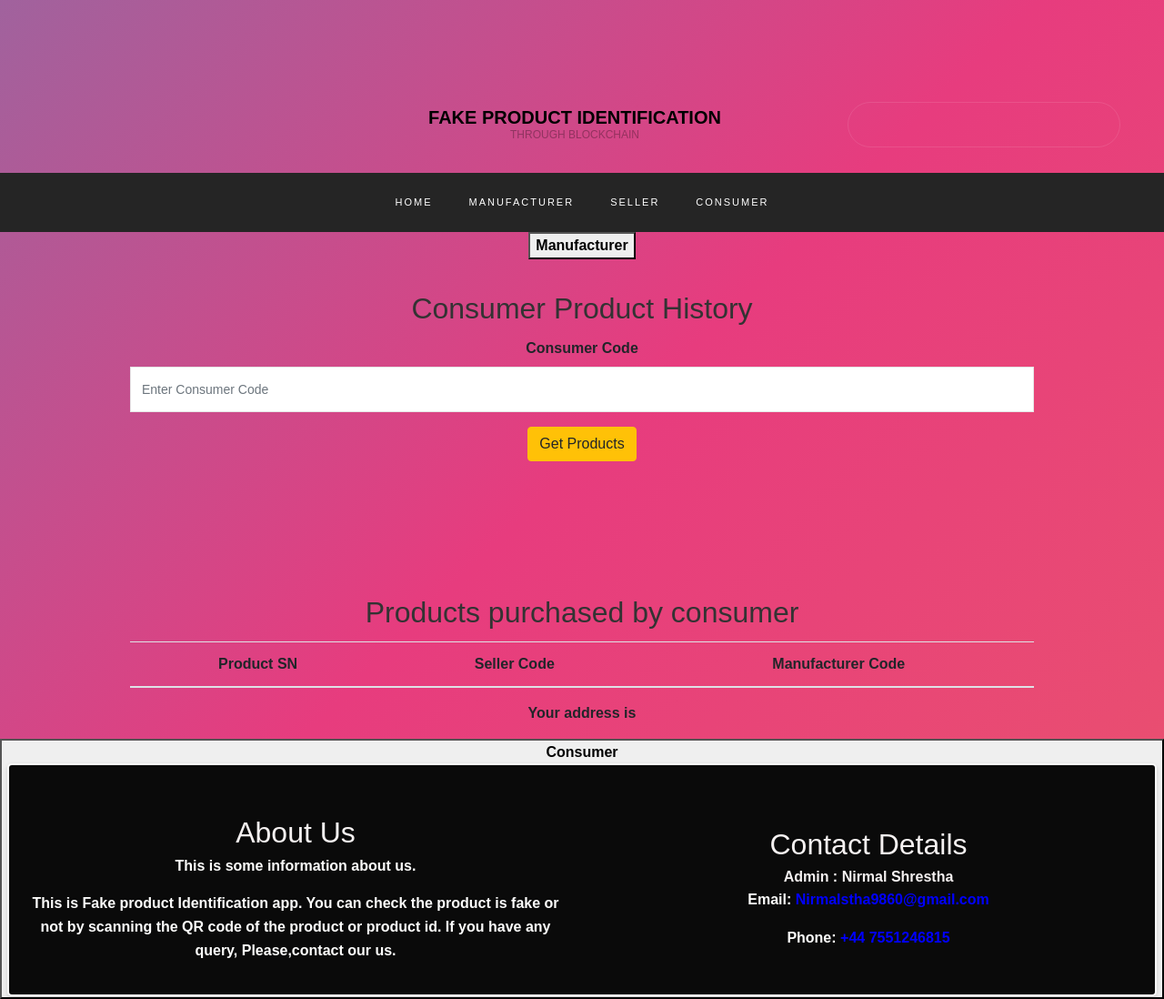
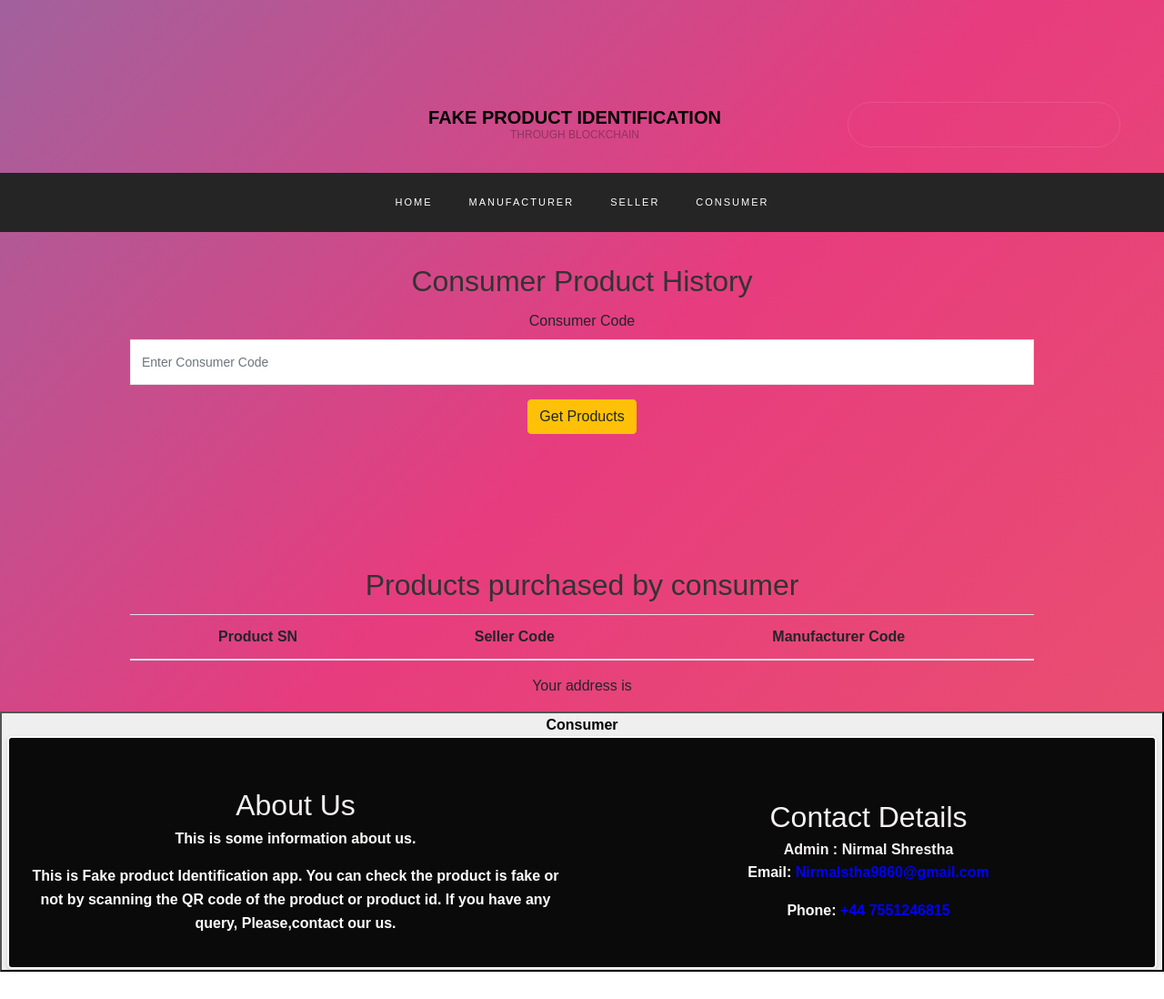
Before and after one commit to Nirmal123-hub/Fake-Product-Blockchain-Project, a website: page src/consumerPurchaseHistory.html in a window 1280 px wide. Shown: the whole page at 91% size. After the commit the page ends 1068 px from the top, so only its background shows below. Drawn offline with nearby package versions, Linux system fonts and the light colour scheme.

Commit message:
Changes the bottom   (use "git add <file>..." to update what will be committed)   (use "git restore <file>..." to discard changes in working directory)     modified:   src/consumerPurchaseHistory.html

```diff
--- a/src/consumerPurchaseHistory.html
+++ b/src/consumerPurchaseHistory.html
@@ -49,12 +49,6 @@
 	    </div>
 	  </nav>
     <!-- END nav -->
-
-	<button onclick="location.href='manufacturer.html'" type="button">
-		<B>Manufacturer
-	</button>
-
-
 
 	<section>
         <div class="container">
```
